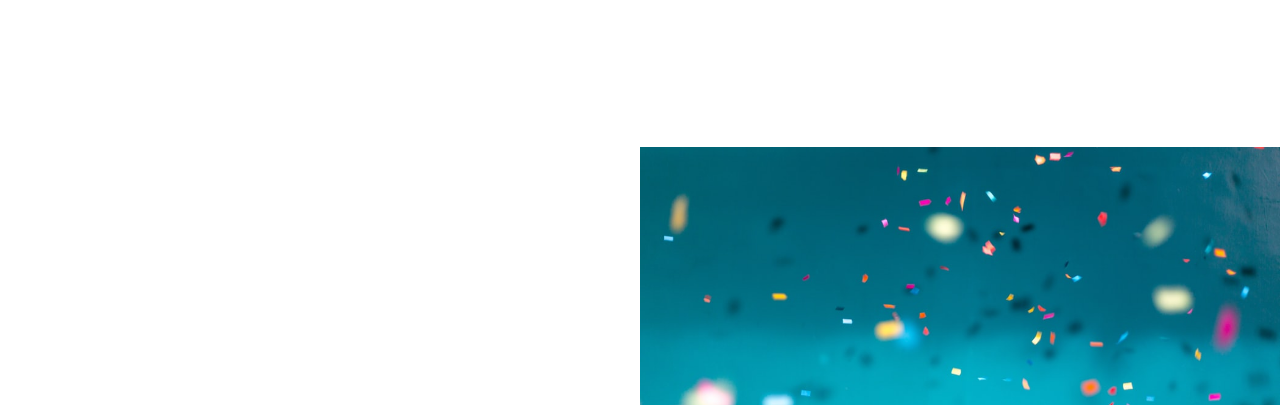
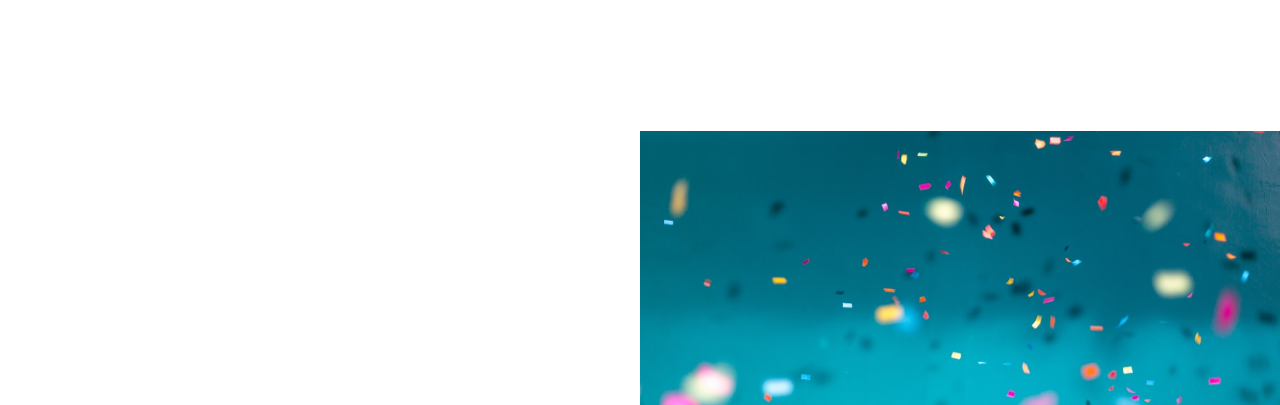
Before and after one commit to akihiroabe50/CSS, a plain HTML site: page index.html in a window 1280 px wide. Shown: the part 52-457 px from the top of the page. Drawn offline with Linux system fonts and the light colour scheme.

Commit message:
bottom arrange

```diff
--- a/css/style.css
+++ b/css/style.css
@@ -54,5 +54,5 @@
   height: auto;
   z-index: 1;
   right: 0vw;
-  bottom: -60vh;
+  bottom: -58vh;
 }
```
